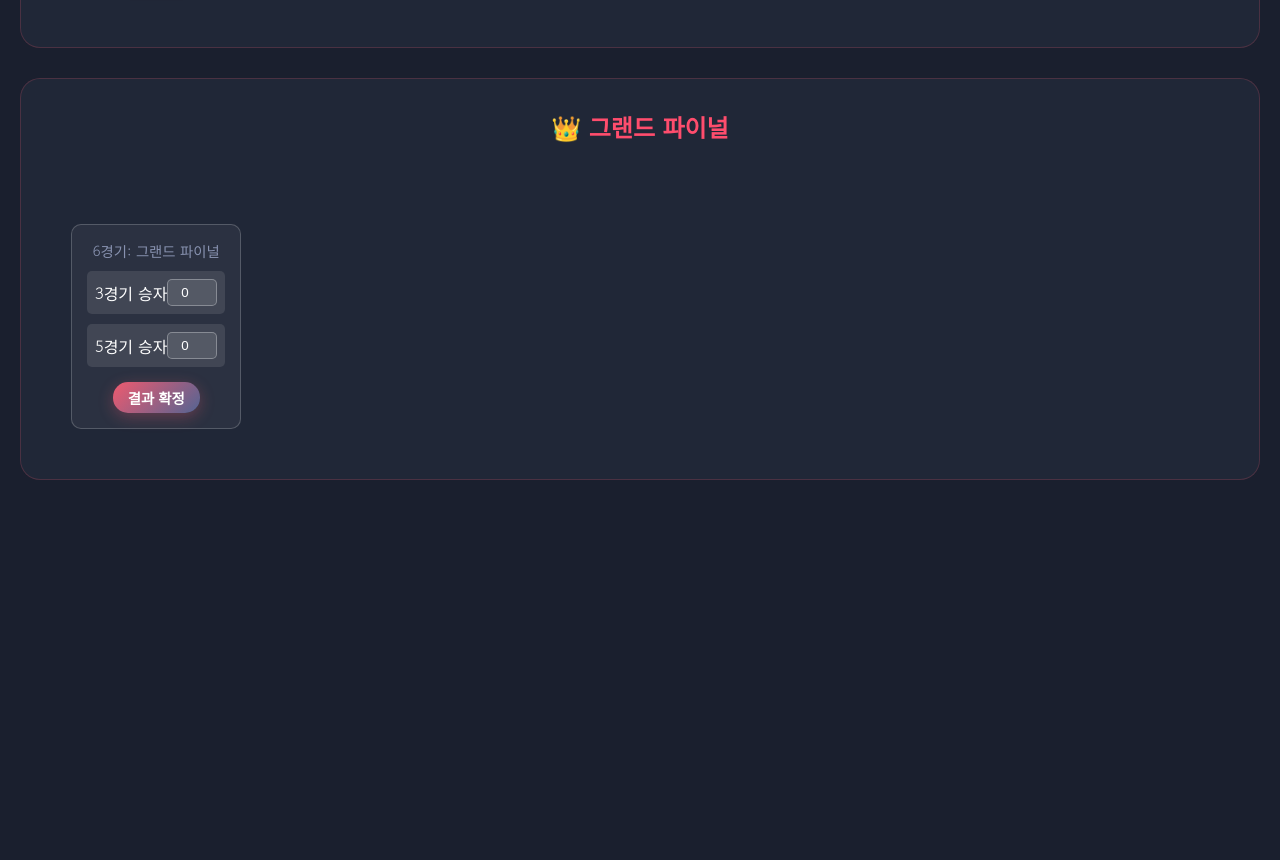
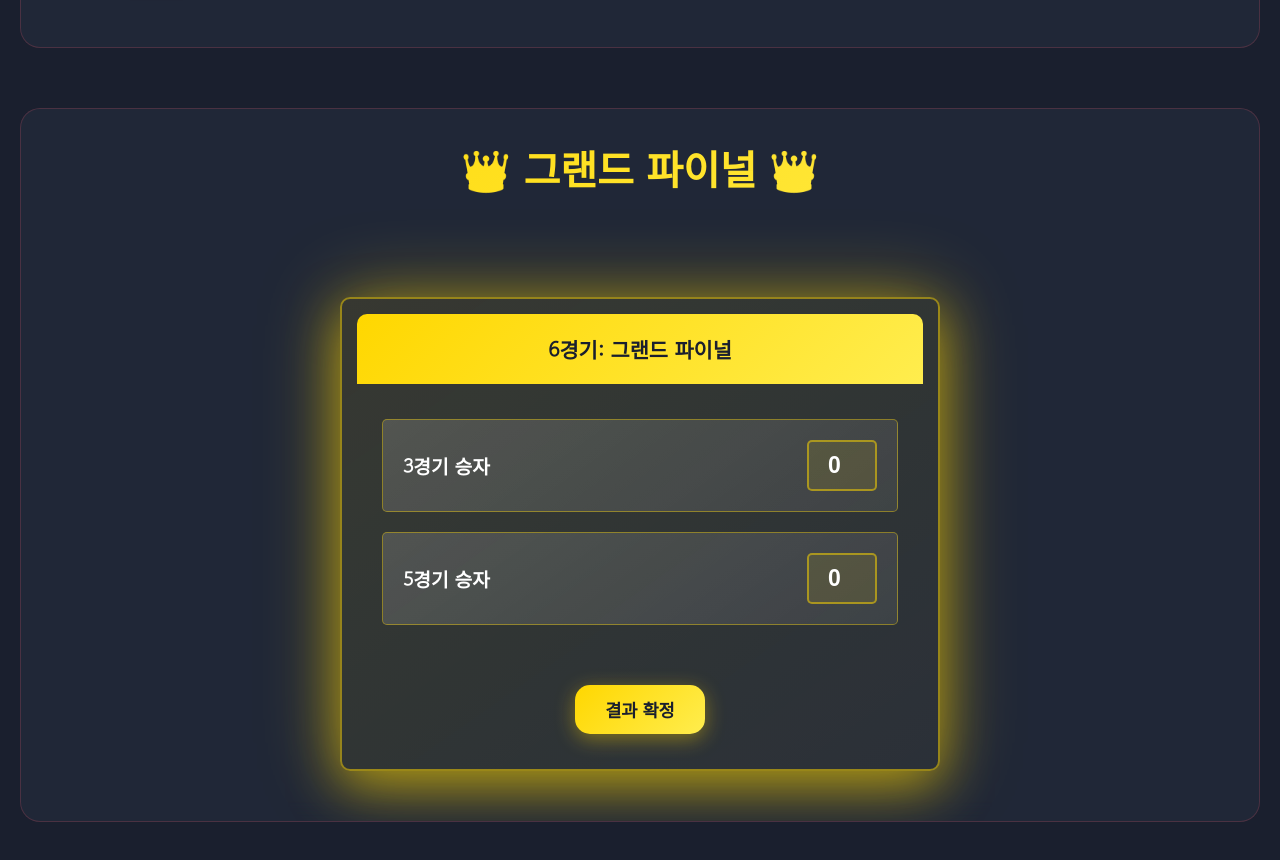
Before and after one commit to ApexLegendIsFun/vrcst-aucition, a website built with Vite: page tournament.html in a window 1280 px wide. Shown: the part 1616-2476 px from the top of the page. Before the commit the page ends 2146 px from the top, so only its background shows below. Built offline with nearby package versions, Linux system fonts and the light colour scheme.

Commit message:
그랜드파이널 화면 정렬

```diff
--- a/tournament.html
+++ b/tournament.html
@@ -341,6 +341,94 @@
             border-radius: 5px;
             color: white;
             text-align: center;
+        }
+
+        /* 그랜드 파이널 특별 스타일 */
+        #grandFinal {
+            display: flex;
+            justify-content: center;
+            align-items: center;
+            min-height: 300px;
+        }
+
+        #grandFinal .round {
+            width: 100%;
+            display: flex;
+            justify-content: center;
+        }
+
+        #grandFinal .match {
+            max-width: 600px;
+            width: 100%;
+            margin: 0 auto;
+            background: linear-gradient(145deg, rgba(255, 215, 0, 0.1), rgba(255, 237, 78, 0.05));
+            border: 2px solid rgba(255, 215, 0, 0.5);
+            box-shadow: 0 10px 40px rgba(255, 215, 0, 0.3),
+                        0 0 60px rgba(255, 215, 0, 0.2);
+            animation: grandFinalGlow 2s ease-in-out infinite;
+        }
+
+        @keyframes grandFinalGlow {
+            0%, 100% {
+                box-shadow: 0 10px 40px rgba(255, 215, 0, 0.3),
+                           0 0 60px rgba(255, 215, 0, 0.2);
+            }
+            50% {
+                box-shadow: 0 15px 50px rgba(255, 215, 0, 0.5),
+                           0 0 80px rgba(255, 215, 0, 0.4);
+            }
+        }
+
+        #grandFinal .match-header {
+            font-size: 1.3em;
+            font-weight: 700;
+            padding: 20px;
+            background: linear-gradient(135deg, var(--gold), #ffed4e);
+            color: var(--dark-bg);
+            text-align: center;
+            border-radius: 10px 10px 0 0;
+        }
+
+        #grandFinal .match-teams {
+            padding: 25px;
+            gap: 20px;
+        }
+
+        #grandFinal .match-team {
+            padding: 20px;
+            font-size: 1.2em;
+            font-weight: 600;
+            background: linear-gradient(145deg, rgba(255, 255, 255, 0.15), rgba(255, 255, 255, 0.08));
+            border: 1px solid rgba(255, 215, 0, 0.4);
+        }
+
+        #grandFinal .score-input {
+            width: 70px;
+            padding: 10px;
+            font-size: 1.2em;
+            font-weight: 700;
+            background: rgba(255, 215, 0, 0.1);
+            border: 2px solid rgba(255, 215, 0, 0.5);
+            margin-left: auto;
+        }
+
+        #grandFinal .match-controls {
+            padding: 20px;
+        }
+
+        #grandFinal .btn-small {
+            padding: 12px 30px;
+            font-size: 1.1em;
+            background: linear-gradient(135deg, var(--gold), #ffed4e);
+            color: var(--dark-bg);
+            font-weight: 700;
+            border: none;
+            box-shadow: 0 5px 20px rgba(255, 215, 0, 0.4);
+        }
+
+        #grandFinal .btn-small:hover:not(:disabled) {
+            transform: translateY(-3px) scale(1.05);
+            box-shadow: 0 8px 30px rgba(255, 215, 0, 0.6);
         }
 
         /* 경기 컨트롤 */
@@ -790,8 +878,8 @@
         </div>
 
         <!-- 그랜드 파이널 -->
-        <div class="bracket-container">
-            <h2 class="bracket-title">👑 그랜드 파이널</h2>
+        <div class="bracket-container" style="margin-top: 60px;">
+            <h2 class="bracket-title" style="font-size: 2.5em; text-align: center; margin-bottom: 40px; background: linear-gradient(135deg, #ffd700, #ffed4e); -webkit-background-clip: text; -webkit-text-fill-color: transparent; background-clip: text;">👑 그랜드 파이널 👑</h2>
             <div class="bracket" id="grandFinal">
                 <div class="round">
                     <div class="match" id="gf-match1">
@@ -1164,12 +1252,14 @@
                 gfMatch1.querySelector('.btn-small').disabled = false;
             }
 
-            // 그랜드 파이너 완료 후
+            // 그랜드 파이널 완료 후
             if (matchId === 'gf-match1') {
                 const winnerKey = getTeamKey(winnerName);
-                tournamentState.champion = winnerKey;
-                tournamentState.teams[winnerKey].status = 'champion';
-                showVictoryModal(winnerKey);
+                if (winnerKey) {
+                    tournamentState.champion = winnerKey;
+                    tournamentState.teams[winnerKey].status = 'champion';
+                    showVictoryModal(winnerKey);
+                }
             }
         }
 
```
